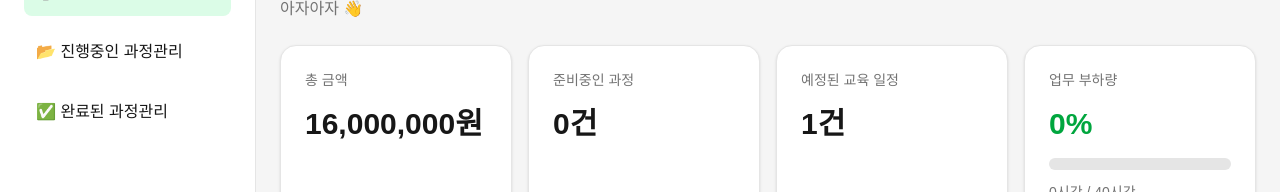
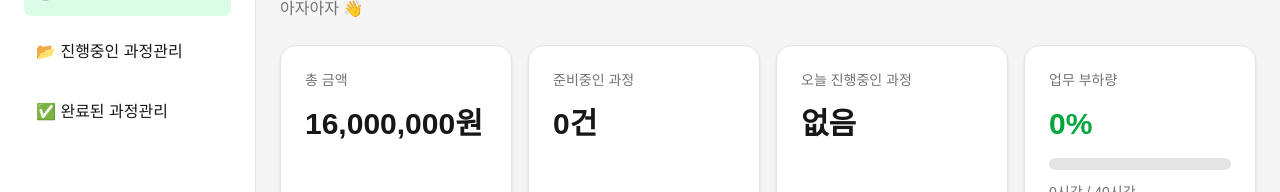
Before and after one commit to lgulv9809-dev/hrd-dashboard, a Next.js app: page / in a window 1280 px wide. Shown: the part 152-344 px from the top of the page. Built offline with nearby package versions, Linux system fonts and the light colour scheme.

Commit message:
테스트16-4

```diff
--- a/app/page.tsx
+++ b/app/page.tsx
@@ -2,7 +2,6 @@
 
 import { useProjects } from "@/context/ProjectContext";
 import { useTodos } from "@/context/TodoContext";
-import { useEducations } from "@/context/EducationContext";
 
 import SummaryCard from "@/components/SummaryCard";
 import TodoList from "@/components/TodoList";
@@ -12,7 +11,7 @@ export default function Home() {
 
   const { projects } = useProjects();
   const { todos } = useTodos();
-  const { educations } = useEducations();
+
 
   // ==========================
   // 총 계약 금액
@@ -47,13 +46,42 @@ export default function Home() {
 
   );
 
-  // ==========================
-  // 예정 교육
-  // ==========================
+// ==========================
+// 오늘 진행중인 과정
+// ==========================
 
-  const upcomingEducations = educations.filter(
-    education => (education.progress || 0) < 100
-  );
+
+const todayCourses = projects.flatMap(project =>
+
+  project.courses?.filter(course => {
+
+    if(!course.startDate || !course.endDate)
+      return false;
+
+
+    const start = new Date(course.startDate);
+
+    const end = new Date(course.endDate);
+
+
+    return (
+      today >= start &&
+      today <= end
+    );
+
+  }).map(course=>({
+
+    ...course,
+
+    projectName: project.name
+
+  })) || []
+
+);
+
+
+const todayCourseNames =
+  todayCourses.map(course => course.name);
 
   // ==========================
   // 이번주 업무시간 계산
@@ -214,9 +242,13 @@ const totalHours =
           />
 
           <SummaryCard
-            title="예정된 교육 일정"
-            value={`${upcomingEducations.length}건`}
-          />
+  title="오늘 진행중인 과정"
+  value={
+    todayCourseNames.length > 0
+    ? todayCourseNames.join(", ")
+    : "없음"
+  }
+/>
 
           <SummaryCard
             title="업무 부하량"
```
